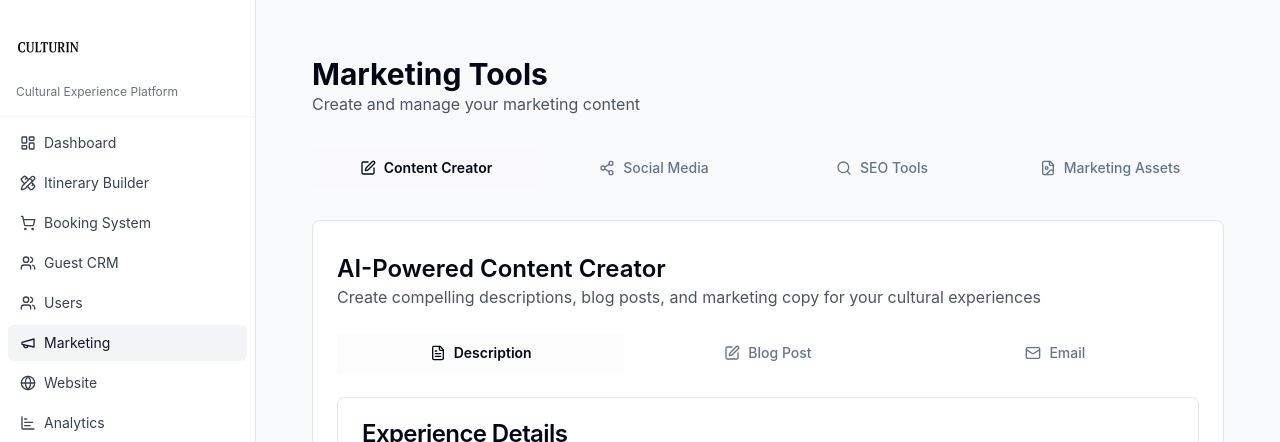
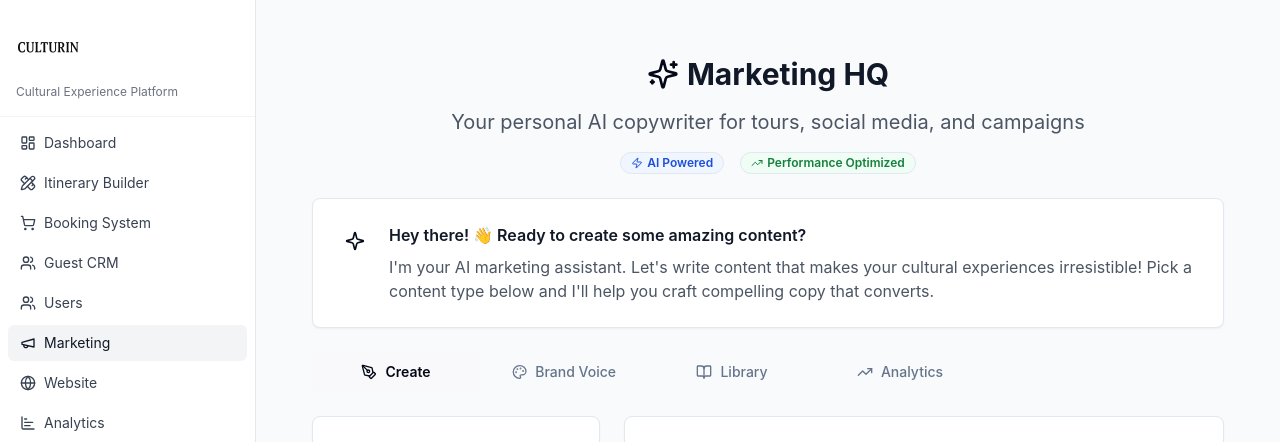
Before and after one commit to elokaagu/culturin-pro, a Next.js app: page /pro-dashboard/marketing in a window 1280 px wide. Shown: the top 442 px of the page. Built offline with nearby package versions, Linux system fonts and the light colour scheme; no server answers.

Commit message:
Fix Marketing Tools page to use redesigned ContentCreator - Replace old ContentCreatorTab with new Marketing HQ design - Remove old tab structure and use comprehensive ContentCreator component - Now displays 8 content types, AI personality, brand voice, and live previews

```diff
--- a/app/pro-dashboard/marketing/page.tsx
+++ b/app/pro-dashboard/marketing/page.tsx
@@ -2,75 +2,14 @@
 
 import React from "react";
 import ProDashboardLayout from "../../../components/pro/ProDashboardLayout";
-import { Tabs, TabsContent, TabsList, TabsTrigger } from "@/components/ui/tabs";
-import ContentCreatorTab from "../../../components/pro/marketing/ContentCreatorTab";
-import SocialMediaTab from "../../../components/pro/marketing/SocialMediaTab";
-import SEOToolsTab from "../../../components/pro/marketing/SEOToolsTab";
-import MarketingAssetsTab from "../../../components/pro/marketing/MarketingAssetsTab";
-import { Edit, Share2, Search, FileImage } from "lucide-react";
+import ContentCreator from "../../../components/pro/marketing/ContentCreator";
 
 export default function Marketing() {
   return (
     <ProDashboardLayout>
       <div className="p-6">
         <div className="max-w-7xl mx-auto">
-          <div className="mb-8">
-            <h1 className="text-3xl font-bold">Marketing Tools</h1>
-            <p className="text-gray-600">
-              Create and manage your marketing content
-            </p>
-          </div>
-
-          <Tabs defaultValue="content-creator" className="w-full">
-            <TabsList className="grid w-full grid-cols-4 mb-8">
-              <TabsTrigger
-                value="content-creator"
-                className="flex items-center gap-2"
-              >
-                <Edit className="h-4 w-4" />
-                Content Creator
-              </TabsTrigger>
-              <TabsTrigger
-                value="social-media"
-                className="flex items-center gap-2"
-              >
-                <Share2 className="h-4 w-4" />
-                Social Media
-              </TabsTrigger>
-              <TabsTrigger
-                value="seo-tools"
-                className="flex items-center gap-2"
-              >
-                <Search className="h-4 w-4" />
-                SEO Tools
-              </TabsTrigger>
-              <TabsTrigger
-                value="marketing-assets"
-                className="flex items-center gap-2"
-              >
-                <FileImage className="h-4 w-4" />
-                Marketing Assets
-              </TabsTrigger>
-            </TabsList>
-
-            <div className="bg-white rounded-lg border">
-              <TabsContent value="content-creator" className="p-6">
-                <ContentCreatorTab />
-              </TabsContent>
-
-              <TabsContent value="social-media" className="p-6">
-                <SocialMediaTab />
-              </TabsContent>
-
-              <TabsContent value="seo-tools" className="p-6">
-                <SEOToolsTab />
-              </TabsContent>
-
-              <TabsContent value="marketing-assets" className="p-6">
-                <MarketingAssetsTab />
-              </TabsContent>
-            </div>
-          </Tabs>
+          <ContentCreator />
         </div>
       </div>
     </ProDashboardLayout>
```
